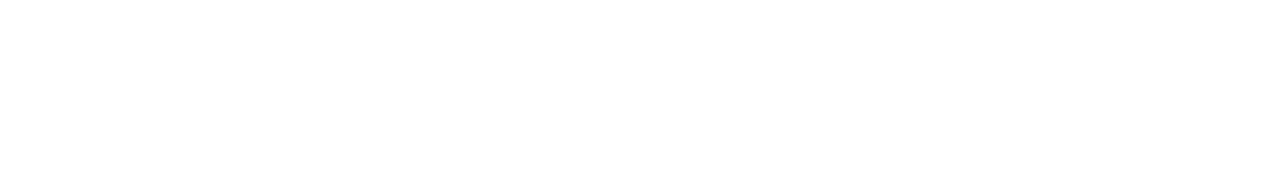
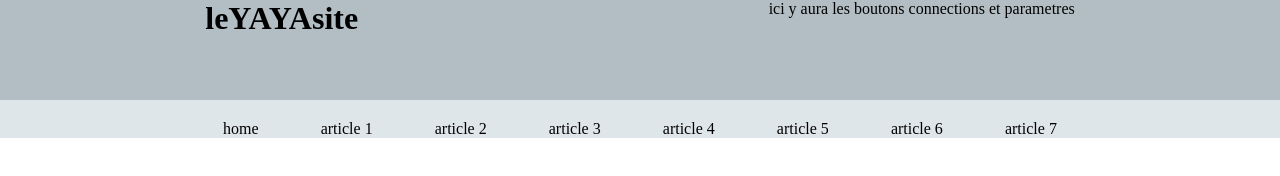
Before and after one commit to AgnesAziza/e-commerce, a plain HTML site: page index.html in a window 1280 px wide. Drawn offline with Linux system fonts and the light colour scheme.

Commit message:
squelette header

```diff
--- a/index.html
+++ b/index.html
@@ -1,20 +1,37 @@
 <!DOCTYPE html>
 <html lang="en">
+
 <head>
   <meta charset="UTF-8">
   <meta name="viewport" content="width=device-width, initial-scale=1.0">
   <meta http-equiv="X-UA-Compatible" content="ie=edge">
-    <link href="style.css" rel="styelsheet">
+  <link href="style.css" rel="stylesheet">
   <!-- lien pour les icones & lien pour les polices-->
   <link rel="stylesheet" href="https://use.fontawesome.com/releases/v5.0.9/css/all.css" integrity="sha384-5SOiIsAziJl6AWe0HWRKTXlfcSHKmYV4RBF18PPJ173Kzn7jzMyFuTtk8JA7QQG1" crossorigin="anonymous">
   <title>Document</title>
 </head>
+
 <body>
 
 
-    <!--PARTIE SIMON-->
-    <header></header>
+  <header>
+    <div class="fisrtpartheader">
+        <h1>leYAYAsite</h1>
+        <p>ici y aura les boutons connections et parametres</p>
+    </div>
+    <div class="secondpartheader">
+        <p>home</p>
+        <p>article 1</p>
+        <p>article 2</p>
+        <p>article 3</p>
+        <p>article 4</p>
+        <p>article 5</p>
+        <p>article 6</p>
+        <p>article 7</p>
 
+    </div>
+
+  </header>
 
   <!--PARTIE ALI-->
 
@@ -28,4 +45,5 @@
 
   <script src="site.js"></script>
 </body>
+
 </html>
--- a/style.css
+++ b/style.css
@@ -0,0 +1,19 @@
+*{
+  margin : 0px;
+}
+header{
+    background-color: #dfe6e9;
+}
+.fisrtpartheader{
+  display: flex;
+  justify-content: space-around;
+  margin-bottom: 20px;
+  background-color: #b2bec3;
+      height: 100px;
+}
+.secondpartheader{
+  display: flex;
+  justify-content: space-around;
+  margin-right: 15%;
+  margin-left: 15%;
+}
```
Lines whose indentation alone changed are shown as unchanged.
